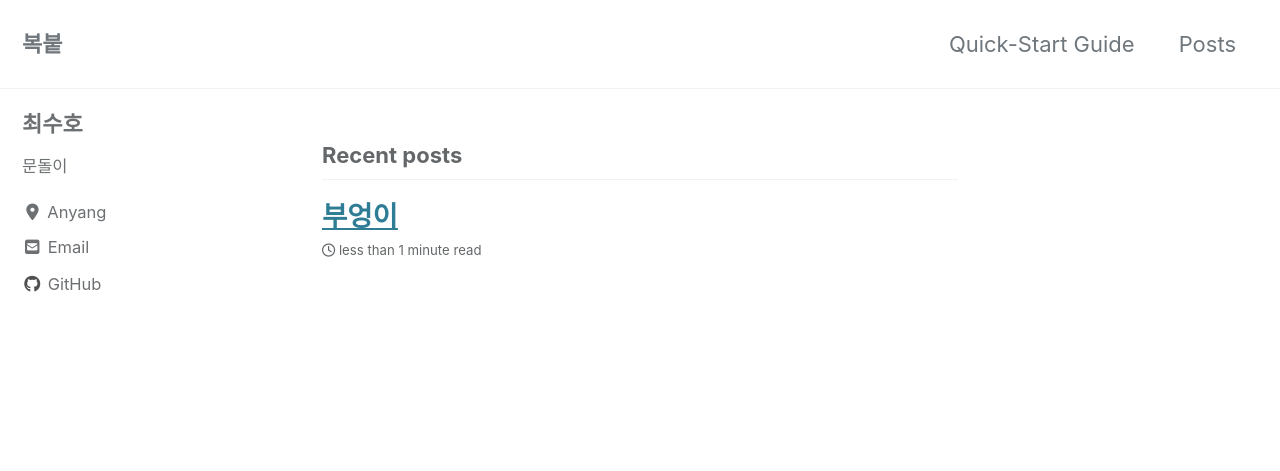
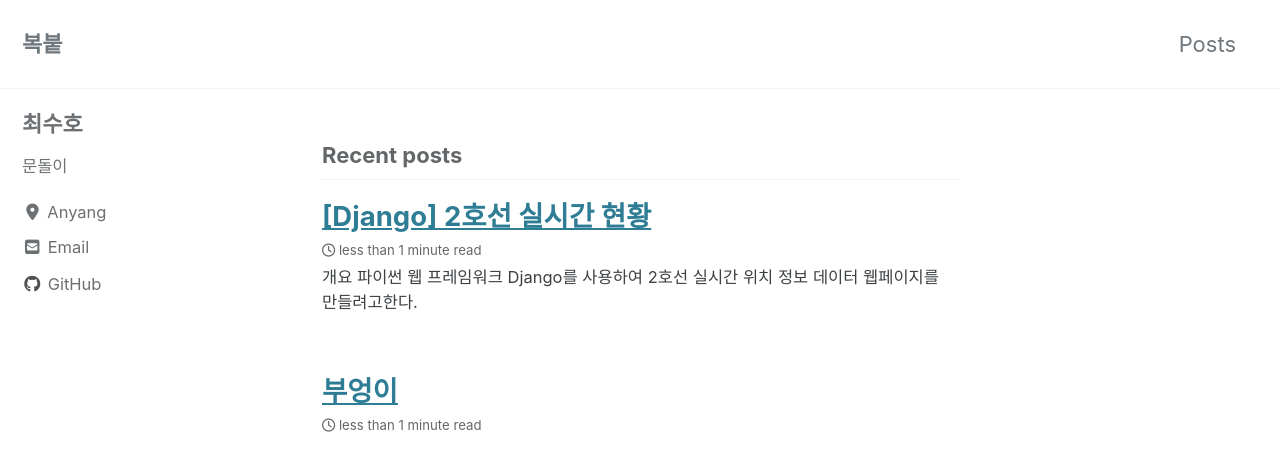
Before and after one commit to apt-get-install/apt-get-install.github.io, a Jekyll site: the page built from index.html, in a window 1280 px wide and 900 px high. Shown: the top 471 px of the window. Built offline with Jekyll 4.4.1, drawn with Linux system fonts in a browser that asks for light colours; cached includes are drawn as plain includes; nearby versions of some CDN libraries; the list of posts is cut into pages by our own code; some of the changed text lies outside the part shown.

```diff
--- a/_config.yml
+++ b/_config.yml
@@ -19,7 +19,7 @@ locale                   : "en-US"
 title                    : "복붙"
 title_separator          : "-"
 subtitle                 : # site tagline that appears below site title in masthead
-name                     : "APT_GET"
+name                     : "apt-get-install"
 description              : "An amazing website."
 url                      : #"https://apt-get-install.github.io"
 baseurl                  : #""
--- a/_data/navigation.yml
+++ b/_data/navigation.yml
@@ -1,7 +1,7 @@
 # main links
 main:
-  - title: "Quick-Start Guide"
-    url: https://mmistakes.github.io/minimal-mistakes/docs/quick-start-guide/
+  # - title: "Quick-Start Guide"
+  #   url: https://mmistakes.github.io/minimal-mistakes/docs/quick-start-guide/
   # - title: "About"
   #   url: https://mmistakes.github.io/minimal-mistakes/about/
   - title: "Posts"
--- /dev/null
+++ b/_posts/2020-05-26-[Django]-Real-time-status-of-Subway-Line-2.md
@@ -0,0 +1,21 @@
+---
+title: "[Django] 2호선 실시간 현황"
+layout: single
+date: 2020-05-26 22:00:00 +0900
+author: 최수호
+toc: true
+toc_sticky: true
+# categories: post
+---
+## 개요
+파이썬 웹 프레임워크 Django를 사용하여 2호선 실시간 위치 정보 데이터 웹페이지를 만들려고한다.
+
+## 개발 환경 설정
+
+<script src="https://utteranc.es/client.js"
+    repo="apt-get-install/apt-get-install.github.io"
+    issue-term="title"
+    theme="github-light"
+    crossorigin="anonymous"
+    async>
+</script>
```
